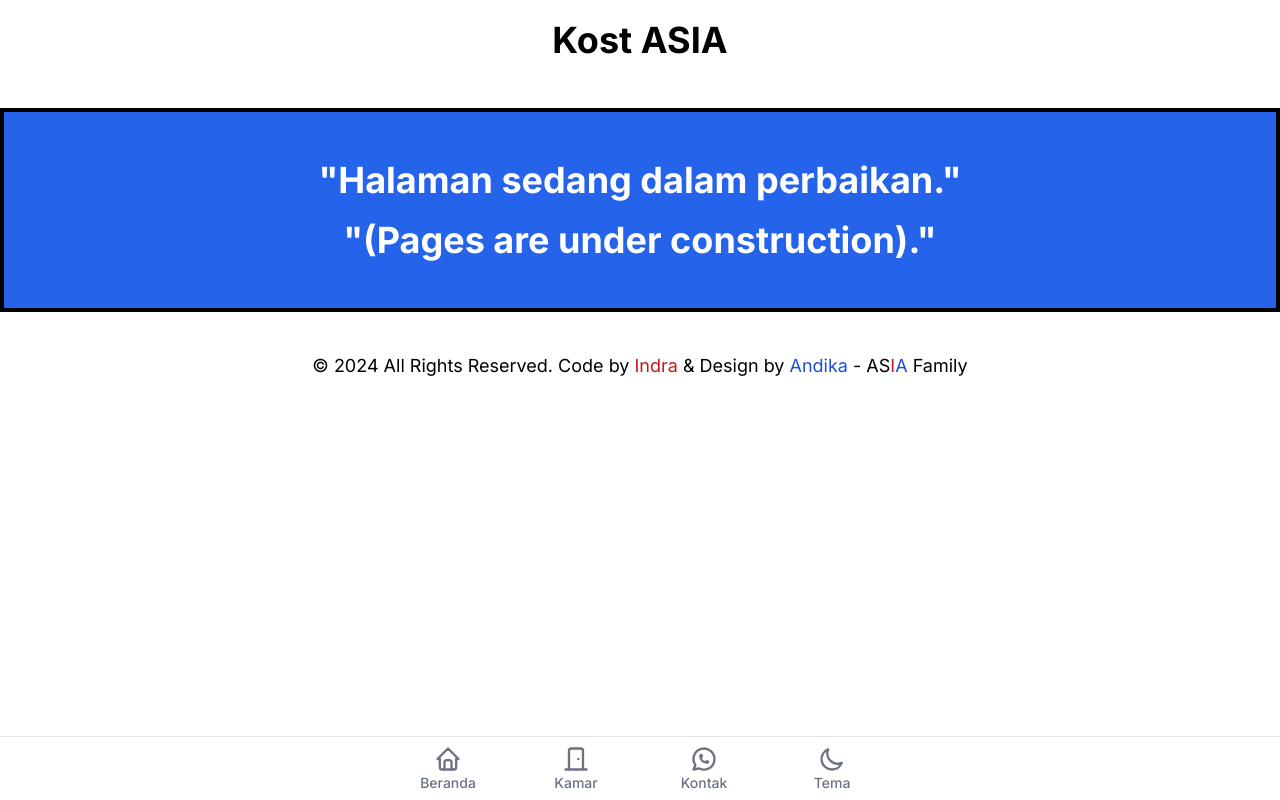
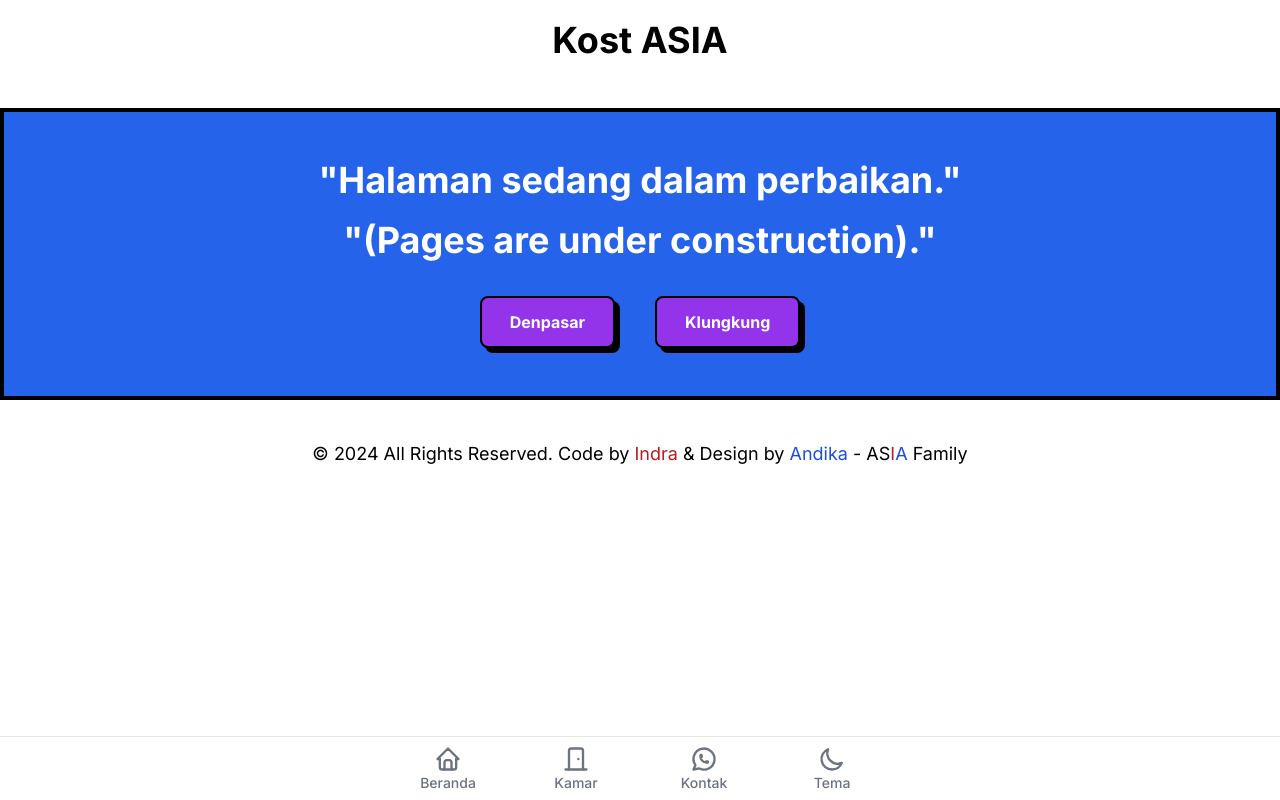
Before and after one commit to indrayyana/kostasia, a Next.js app: page / in a window 1280 px wide. Built offline with nearby package versions, Linux system fonts and the light colour scheme.

Commit message:
refactor: update API endpoint

```diff
--- a/src/app/(route)/denpasar/page.tsx
+++ b/src/app/(route)/denpasar/page.tsx
@@ -44,7 +44,7 @@ export default function Denpasar() {
       </section>
       <section id="kamar" className="flex flex-col p-12">
         <h2 className="text-2xl font-bold my-4">Kamar</h2>
-        <Rooms />
+        <Rooms endpoint="denpasar" />
       </section>
       <section id="kontak" className="p-12 bg-blue-600">
         <h2 className="text-2xl font-bold my-4">Kontak Kami</h2>
--- a/src/app/(route)/klungkung/page.tsx
+++ b/src/app/(route)/klungkung/page.tsx
@@ -44,7 +44,7 @@ export default function Klungkung() {
       </section>
       <section id="kamar" className="flex flex-col p-12">
         <h2 className="text-2xl font-bold my-4">Kamar</h2>
-        <Rooms />
+        <Rooms endpoint="klungkung" />
       </section>
       <section id="kontak" className="p-12 bg-blue-600">
         <h2 className="text-2xl font-bold my-4">Kontak Kami</h2>
--- a/src/app/page.tsx
+++ b/src/app/page.tsx
@@ -1,3 +1,5 @@
+import Link from 'next/link';
+
 export default function Home() {
   // throw new Error('Controller file error in line 87'); // TODO: testing server error
   return (
@@ -12,6 +14,22 @@ export default function Home() {
         <h2 className="mt-5 text-4xl text-center text-white font-bold">
           &quot;(Pages are under construction).&quot;
         </h2>
+        <div className="mt-5 flex justify-center gap-10">
+          <Link
+            href="/denpasar"
+            type="button"
+            className="mt-4 text-white bg-purple-600 font-bold border-2 border-black shadow-solid-sm hover:bg-purple-800 focus:ring-4 focus:outline-none focus:ring-blue-300 rounded-lg px-7 py-3 text-center dark:bg-purple-600 dark:hover:bg-purple-700 dark:focus:ring-purple-800"
+          >
+            Denpasar
+          </Link>
+          <Link
+            href="/klungkung"
+            type="button"
+            className="mt-4 text-white bg-purple-600 font-bold border-2 border-black shadow-solid-sm hover:bg-purple-800 focus:ring-4 focus:outline-none focus:ring-blue-300 rounded-lg px-7 py-3 text-center dark:bg-purple-600 dark:hover:bg-purple-700 dark:focus:ring-purple-800"
+          >
+            Klungkung
+          </Link>
+        </div>
       </section>
     </>
   );
--- a/src/components/Rooms.tsx
+++ b/src/components/Rooms.tsx
@@ -1,8 +1,8 @@
 import Image from 'next/image';
 import { RoomType } from '@/types/room';
 
-async function getRooms() {
-  const res = await fetch(`${process.env.API_URL}`);
+async function getRooms(endpoint: string) {
+  const res = await fetch(`${process.env.API_URL}/${endpoint}`);
 
   if (!res.ok) {
     throw new Error('Failed to fetch data');
@@ -11,29 +11,37 @@ async function getRooms() {
   return res.json();
 }
 
-export default async function Rooms() {
-  const rooms = await getRooms();
+interface RoomsProps {
+  endpoint: string;
+}
+
+export default async function Rooms({ endpoint }: RoomsProps) {
+  const rooms = await getRooms(endpoint);
 
   return (
     <>
-      <div className="grid grid-cols-1 sm:grid-cols-2 lg:grid-cols-3 gap-5 sm:gap-6 lg:gap-8">
+      <div
+        className={`grid grid-cols-1 sm:grid-cols-2 ${
+          rooms.data.length === 6 ? 'lg:grid-cols-3' : 'lg:grid-cols-4'
+        } gap-5 sm:gap-6 lg:gap-8`}
+      >
         {rooms.data.map((room: RoomType) => (
           <div
             key={room.id}
             className="text-center bg-blue-500 text-black p-4 border-4 border-black shadow-solid"
           >
             <Image
-              src={room.image}
-              alt={room.name}
+              src={room.gambar}
+              alt={room.nama}
               width={500}
               height={500}
               priority
               className="border-4 border-black object-cover object-top aspect-[1.48/1] w-full"
             />
             <h3 className="mt-6 text-black font-semibold mb-2 text-3xl">
-              {room.name}
+              {room.nama}
             </h3>
-            {room.info === 'Kosong' ? (
+            {room.status === 'Kosong' ? (
               <div
                 className="bg-black text-white py-1 w-28 mx-auto"
                 style={{
@@ -49,7 +57,7 @@ export default async function Rooms() {
                       'polygon(10px 0, calc(100% - 10px) 0, 100% 10px, 100% calc(100% - 10px), calc(100% - 10px) 100%, 10px 100%, 0 calc(100% - 10px), 0 10px)',
                   }}
                 >
-                  {room.info}
+                  {room.status}
                 </p>
               </div>
             ) : (
@@ -68,7 +76,7 @@ export default async function Rooms() {
                       'polygon(10px 0, calc(100% - 10px) 0, 100% 10px, 100% calc(100% - 10px), calc(100% - 10px) 100%, 10px 100%, 0 calc(100% - 10px), 0 10px)',
                   }}
                 >
-                  {room.info}
+                  {room.status}
                 </p>
               </div>
             )}
--- a/src/types/room.ts
+++ b/src/types/room.ts
@@ -1,6 +1,6 @@
 export type RoomType = {
   id: number;
-  name: string;
-  image: string;
-  info: string;
+  nama: string;
+  gambar: string;
+  status: string;
 };
```
Also changed, not shown: public/sw.js.
